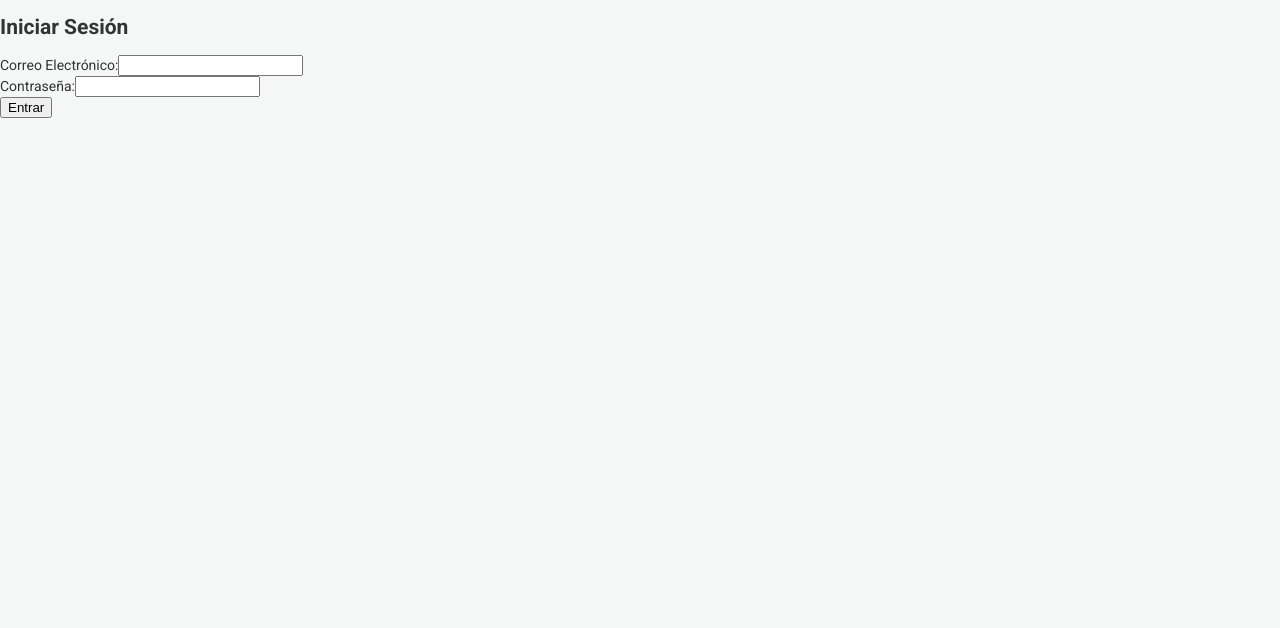
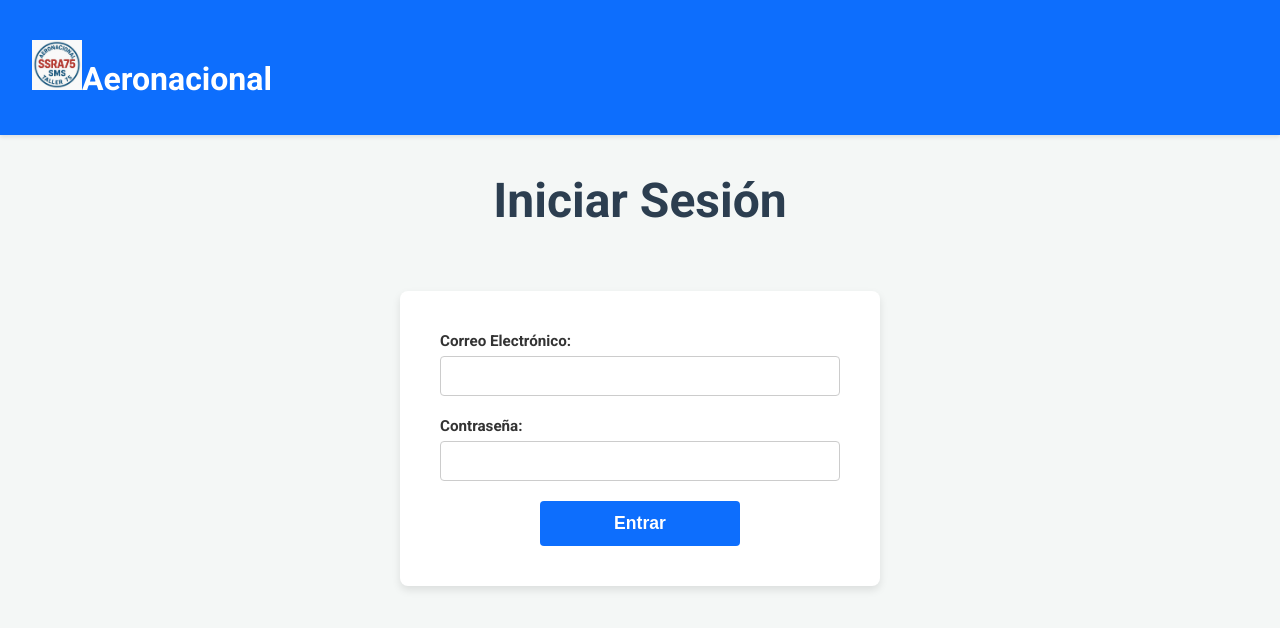
Before and after one commit to ABNERCD/SSRA75, an Angular app in the folder frontend/: page /login in a window 1280 px wide. Shown: the top 628 px of the page. Built offline with nearby package versions, Linux system fonts and the light colour scheme.

Commit message:
acceso a inicio de sesion

```diff
--- a/frontend/src/app/auth/login/login.css
+++ b/frontend/src/app/auth/login/login.css
@@ -0,0 +1,99 @@
+.main-header {
+  display: flex;
+  justify-content: space-between;
+  align-items: center;
+  padding: 2.5rem 2rem;
+  background-color: #0d6efd; /* Un azul más vibrante */
+  color: white;
+  box-shadow: 0 2px 4px rgba(0, 0, 0, 0.1); /* Sombra sutil */
+}
+
+.logo-container {
+  display: flex;
+  align-items: center;
+  gap: 5rem; /* Espacio entre logo y texto */
+}
+
+.logo {
+  height: 50px;
+}
+
+.logo-text {
+  font-size: 2rem;
+  font-weight: 700;
+}
+
+/* --- Contenido Principal --- */
+.content {
+  display: flex;
+  flex-direction: column;
+  align-items: center;
+  padding-top: 50px;
+  max-width: 1200px;
+  margin: 1rem auto; /* Centra el contenido y añade espacio */
+  padding: 0 1rem;
+}
+
+.content h2 {
+  text-align: center;
+  font-size: 3rem;
+  white-space: nowrap;
+  margin-bottom: 5rem;
+  color: #2c3e50;
+}
+
+form {
+  width: 100%;
+  max-width: 400px;
+  padding: 40px;
+  background-color: #ffffff;
+  border-radius: 8px;
+  box-shadow: 0 4px 8px rgba(0, 0, 0, 0.1);
+  margin-bottom: 20px;
+}
+
+.form-group {
+  margin-bottom: 20px;
+}
+
+.form-group label {
+  display: block;
+  margin-bottom: 5px;
+  font-weight: 600;
+  color: #333;
+  font-size: 0.95rem;
+}
+
+.form-group input {
+  width: 100%;
+  padding: 10px 12px;
+  border: 1px solid #ccc;
+  border-radius: 4px;
+  font-size: 1rem;
+  box-sizing: border-box;
+  transition: border-color 0.3s;
+}
+
+.form-group input:focus {
+  border-color: #0d6efd;
+  outline: none;
+}
+
+form button[type="submit"] {
+  width: 50%;
+  display: block;
+  margin: 0 auto;
+  padding: 12px;
+  background-color: #0d6efd;
+  color: white;
+  border: none;
+  border-radius: 4px;
+  font-size: 1.1rem;
+  font-weight: bold;
+  cursor: pointer;
+  transition: background-color 0.3s;
+}
+
+form button[type="submit"]:hover {
+  background-color: #0b5ed7;
+}
--- a/frontend/src/app/auth/login/login.html
+++ b/frontend/src/app/auth/login/login.html
@@ -1,5 +1,13 @@
-<div class="login-container">
+<header class="main-header">
+  <div class="login-container">
+    <img src="assets/images/LogoTaller.jpg" alt="Logo Taller 75" class="logo">
+    <span class="logo-text">Aeronacional</span>
+  </div>
+</header>
+
+<main class="content">
   <h2>Iniciar Sesión</h2>
+
   <form (ngSubmit)="onSubmit()">
     <div class="form-group">
       <label for="email">Correo Electrónico:</label>
@@ -11,4 +19,4 @@
     </div>
     <button type="submit">Entrar</button>
   </form>
-</div>
+</main>
```
